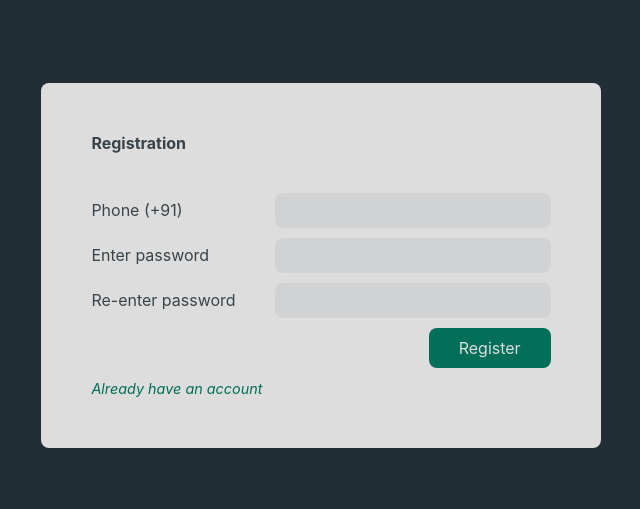
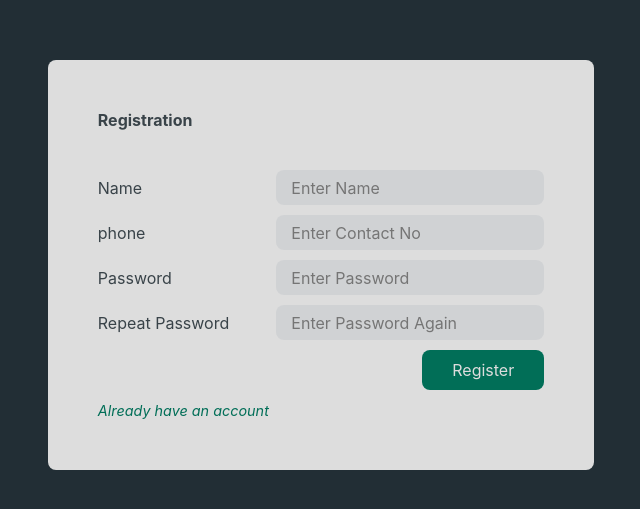
Before and after one commit to RohithNair2020/whatsapp-clone, a React (Vite) app: page /register in a window 1280 px wide. Shown: the part 135-644 px from the top of the page, without its empty margins (319-959 px from the left). Built offline with nearby package versions, Linux system fonts and the light colour scheme; no server answers.

Commit message:
added formik and used in registration page

```diff
--- a/package.json
+++ b/package.json
@@ -18,6 +18,7 @@
         "axios": "^1.2.1",
         "esbuild-windows-64": "^0.15.18",
         "firebase": "^9.15.0",
+        "formik": "^2.2.9",
         "jsonwebtoken": "^9.0.0",
         "lodash": "^4.17.21",
         "react": "^18.2.0",
--- a/src/containers/LoginContainer/LoginContainer.tsx
+++ b/src/containers/LoginContainer/LoginContainer.tsx
@@ -1,9 +1,18 @@
 import axios from 'axios';
 import React, { useState } from 'react';
 import { Link, useNavigate } from 'react-router-dom';
+import {
+    Formik, Field, Form, FormikHelpers,
+} from 'formik';
 import API from '../../Router/api';
 import useStore, { Store } from '../../Store';
 import './loginContainer.css';
+
+interface Values {
+    firstName: string;
+    lastName: string;
+    email: string;
+}
 
 const LoginContainer = () => {
     console.log('props');
@@ -74,6 +83,43 @@ const LoginContainer = () => {
                     </Link>
                 </div>
             </div>
+            <div>
+                <h1>Signup</h1>
+                <Formik
+                    initialValues={{
+                        firstName: '',
+                        lastName: '',
+                        email: '',
+                    }}
+                    onSubmit={(
+                        values: Values,
+                        { setSubmitting }: FormikHelpers<Values>,
+                    ) => {
+                        setTimeout(() => {
+                            alert(JSON.stringify(values, null, 2));
+                            setSubmitting(false);
+                        }, 500);
+                    }}
+                >
+                    <Form>
+                        <label htmlFor="firstName">First Name</label>
+                        <Field id="firstName" name="firstName" placeholder="John" />
+
+                        <label htmlFor="lastName">Last Name</label>
+                        <Field id="lastName" name="lastName" placeholder="Doe" />
+
+                        <label htmlFor="email">Email</label>
+                        <Field
+                            id="email"
+                            name="email"
+                            placeholder="john@acme.com"
+                            type="email"
+                        />
+
+                        <button type="submit">Submit</button>
+                    </Form>
+                </Formik>
+            </div>
         </div>
     );
 };
--- a/src/containers/RegistrationContainer/RegistrationContainer.tsx
+++ b/src/containers/RegistrationContainer/RegistrationContainer.tsx
@@ -1,86 +1,98 @@
 import React, { useState } from 'react';
+import {
+    Formik, Field, Form,
+} from 'formik';
 import { Link } from 'react-router-dom';
 import axios from 'axios';
 import './registrationContainer.css';
 import API from '../../Router/api';
 
+interface Values {
+    name: string;
+    phone: string;
+    password: string;
+    repeatPassword: string;
+}
+
+const initialValues = {
+    name: '',
+    phone: '',
+    password: '',
+    repeatPassword: '',
+};
+
 const RegistrationContainer = () => {
     const [isOtpForm, setIsOtpForm] = useState<Boolean>(false);
-    const [phone, setPhone] = useState<string>('');
-    const [password, setPassword] = useState<string>('');
-    const [repeatPassword, setRepeatPassword] = useState<string>('');
     console.log(isOtpForm, setIsOtpForm);
-    // eslint-disable-next-line @typescript-eslint/no-explicit-any
-    const handlePhoneChange = (e: React.ChangeEvent<HTMLInputElement>) => {
-        console.log('form Submit', e.target.value);
-        setPhone(e.target.value);
-    };
-    const handlePasswordChange = (e: React.ChangeEvent<HTMLInputElement>) => {
-        console.log('form Submit', e.target.value);
-        setPassword(e.target.value);
-    };
-    const handleRepeatPasswordChange = (e: React.ChangeEvent<HTMLInputElement>) => {
-        console.log('form Submit', e.target.value);
-        setRepeatPassword(e.target.value);
-    };
 
-    const registerUser = async () => {
-        const response = await axios.post(API.REGISTER, { phone, password });
+    const registerUser = async (user: Values) => {
+        const response = await axios.post(API.REGISTER, {
+            name: user.name,
+            phone: user.phone,
+            password: user.password,
+        });
         console.log('axios response', response);
     };
 
     // eslint-disable-next-line @typescript-eslint/no-explicit-any
-    const handleRegistration = () => {
-        if (password !== repeatPassword) {
-            alert("passwords don't match");
+    const handleRegistration = (values: Values) => {
+        console.log('formik', values);
+        if (values.name && values.phone) {
+            if (values.password === values.repeatPassword) {
+                registerUser(values);
             } else {
-            registerUser();
+                alert('passwords do not match');
+            }
         }
     };
 
     return (
         <div className="registration-container">
             <h2 className="registration-title">Registration</h2>
+            <div>
+                <Formik
+                    initialValues={initialValues}
+                    onSubmit={handleRegistration}
+                >
+                    <Form>
                         <div className="registration-form-container">
                             <div className="registration-form">
                                 <div className="registration-input-container">
-                        <label htmlFor="registration-num">Phone (+91)</label>
-                        <input
-                            type="text"
-                            value={phone}
+                                    <label htmlFor="name">Name</label>
+                                    <Field className="registration-input" id="name" name="name" placeholder="Enter Name" />
+                                </div>
+                                <div className="registration-input-container">
+                                    <label htmlFor="phone">phone</label>
+                                    <Field className="registration-input" id="phone" name="phone" placeholder="Enter Contact No" />
+                                </div>
+                                <div className="registration-input-container">
+                                    <label htmlFor="password">Password</label>
+                                    <Field
                                         className="registration-input"
-                            onChange={handlePhoneChange}
+                                        id="password"
+                                        type="password"
+                                        name="password"
+                                        placeholder="Enter Password"
                                     />
                                 </div>
                                 <div className="registration-input-container">
-                        <label htmlFor="registration-password">Enter password</label>
-                        <input
+                                    <label htmlFor="repeatPassword">Repeat Password</label>
+                                    <Field
+                                        className="registration-input"
+                                        id="repeatPassword"
                                         type="password"
-                            value={password}
-                            className="registration-input"
-                            onChange={handlePasswordChange}
+                                        name="repeatPassword"
+                                        placeholder="Enter Password Again"
                                     />
                                 </div>
-                    <div className="registration-input-container">
-                        <label htmlFor="registration-password">Re-enter password</label>
-                        <input
-                            type="password"
-                            value={repeatPassword}
-                            className="registration-input"
-                            onChange={handleRepeatPasswordChange}
-                        />
-                    </div>
-                    <button
-                        type="submit"
-                        className="registration-button"
-                        onClick={handleRegistration}
-                    >
-                        Register
-                    </button>
+                                <button className="registration-button" type="submit">Register</button>
                                 <Link to="/login" className="link">
                                     <i className="register-link">Already have an account</i>
                                 </Link>
                             </div>
+                        </div>
+                    </Form>
+                </Formik>
             </div>
         </div>
     );
```
Also changed, not shown: src/Types.ts (+14 -0 lines), src/components/FormikForm/FormikForm.tsx (added, +48 -0 lines), 1 other file (tests, documents, lock files or other folders). Lines whose indentation alone changed are shown as unchanged.
